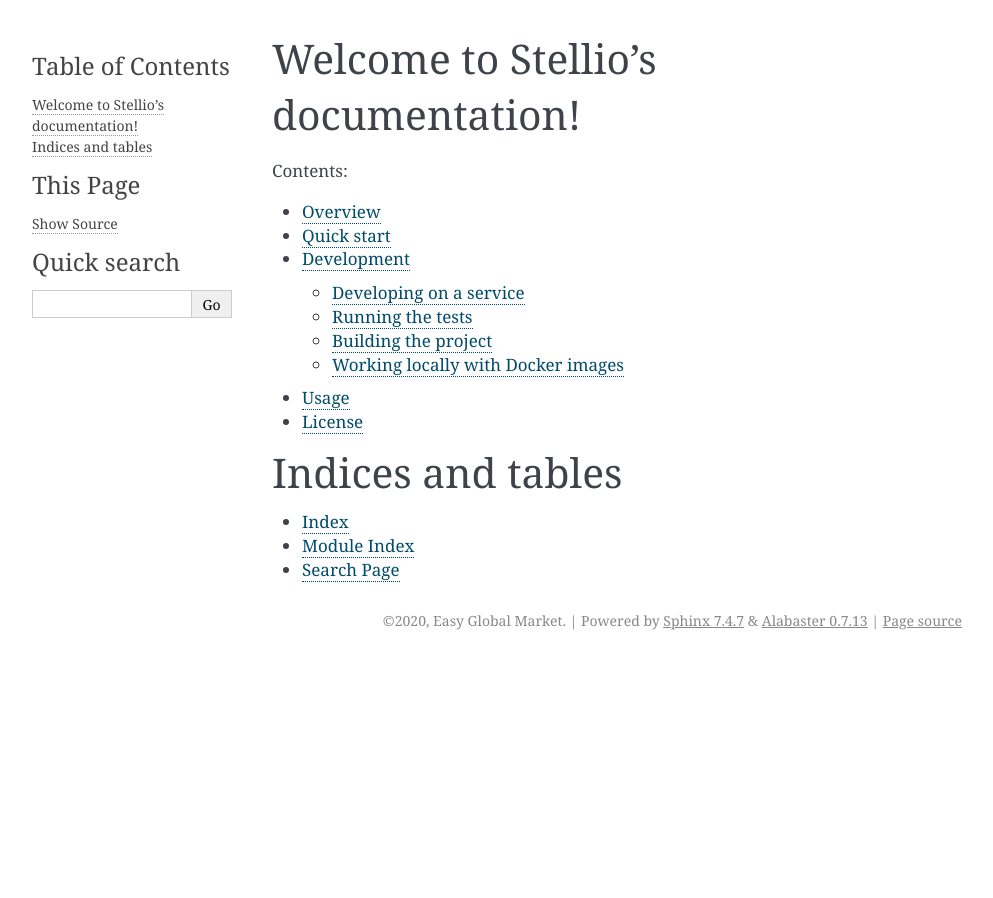
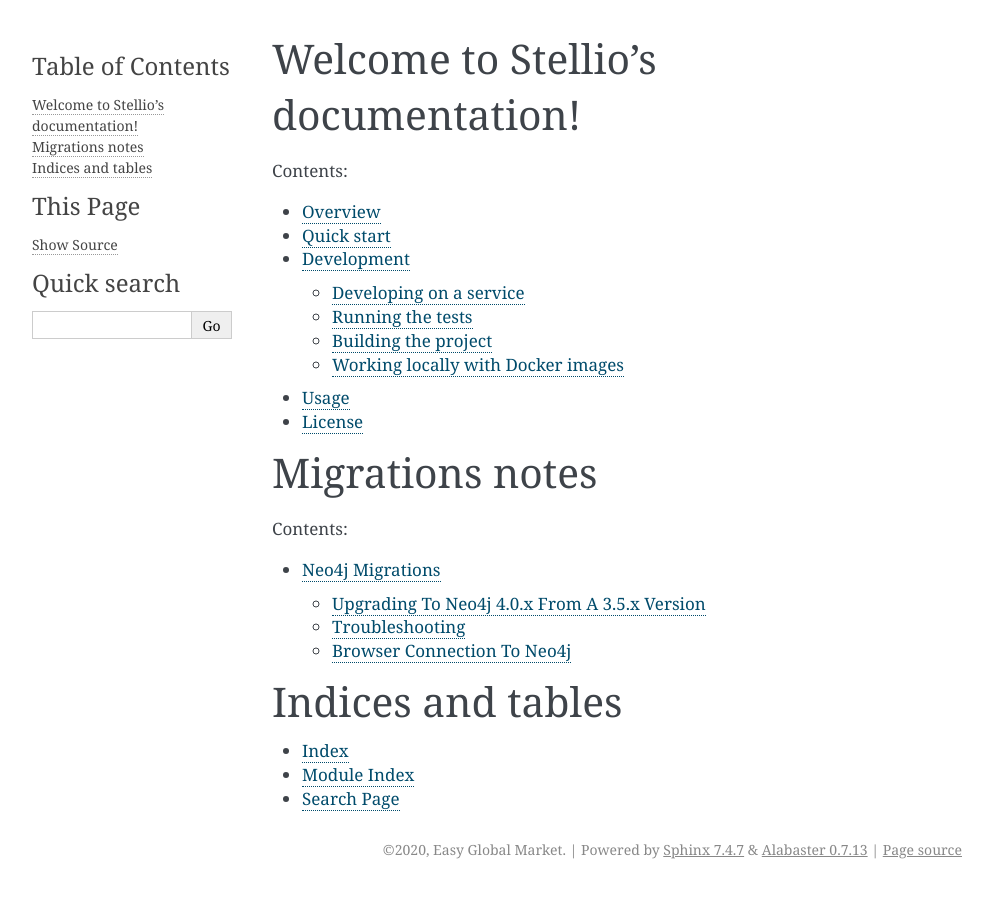
Before and after one commit to stellio-hub/stellio-docs, a Sphinx documentation site: the page built from docs/index.rst, in a window 1280 px wide. Shown: the whole page, without its empty margins (148-1141 px from the left). Built offline with Sphinx 7.4.7, drawn with Linux system fonts in a browser that asks for light colours; some of the changed lines change nothing that is shown.

Commit message:
documentation: add neo4j migration notes from 3.5.x to 4.0.x #37

```diff
--- a/docs/index.rst
+++ b/docs/index.rst
@@ -12,6 +12,14 @@
 
    source/index
 
+Migrations notes
+===================================
+
+.. toctree::
+   :maxdepth: 2
+   :caption: Contents:
+
+   source/migrations/index
 
 Indices and tables
 ==================
--- /dev/null
+++ b/docs/source/migrations/index.rst
@@ -0,0 +1,8 @@
+Neo4j Migrations
+================
+
+.. toctree::
+   :maxdepth: 2
+   :caption: Contents:
+
+   neo4jMigrations
--- /dev/null
+++ b/docs/source/migrations/neo4jMigrations.rst
@@ -0,0 +1,62 @@
+This note describes the necessary steps to migrate a single instance from Neo4j 3.5.x to Neo4j 4.0.x
+
+Upgrading To Neo4j 4.0.x From A 3.5.x Version
+=============================================
+
+-  Backup:
+
+The Data generated and used by the neo4j container to run the neo4j database instance is persisted with a docker volume (declared as stellio-entity-neo4j-storage in the entity-service ``docker-compose.yml``).
+
+We need to make a backup of this volume that can be used if the migration goes wrong.
+
+To list the docker volumes:
+
+.. code-block:: shell
+
+    docker volume ls
+
+We will use the entity-service_stellio-entity-neo4j-storage volume (please consider working with your own volume name if you changed it in the entity-service ``docker-compose.yml``).
+
+To locate the volume mountpoint:
+
+.. code-block:: shell
+
+    docker volume inspect entity-service_stellio-entity-neo4j-storage
+
+The mountpoint is the path of the ``data`` directory generated by the neo4j container.
+
+Make a copy of this directory.
+
+-  Migration:
+
+1- Update the service image in the ``docker-compose.yml`` of the entity-service: Replace neo4j:3.5.14 by neo4j:4.0
+
+2- Set the NEO4J_ALLOW_UPGRADE variable in entity service ``.env`` file to true (This enable upgrading the store format to the 4.x structure).
+
+3- Under the ``_data`` mounted folder, update the database name by renaming the ``graph.db`` folder under ``databases`` folder to ``stellio`` (stellio is the default database name set with the NEO4J_DEFAULT_DATABASE variable in entity service ``.env`` file).
+
+Note: Please consider that the 4.x version add support for multiple databases that follow a naming convention without special characters including dots.
+
+4- In the entity service, recreate the neo4j container by running:
+
+.. code-block:: shell
+
+    docker-compose up -d
+
+5- Once finished, the NEO4J_ALLOW_UPGRADE variable in the entity service ``.env`` file should be set to false.
+
+Troubleshooting
+===============
+
+In case of database connection problem, please consider adding the following environment variable to the entity service ``docker-compose.yml`` file:
+NEO4J_dbms_recovery_fail__on__missing__files=false
+
+and removing the ``neostore.transaction.db.0`` file under the new ``stellio`` folder and recreating the container by running:
+
+.. code-block:: shell
+
+    docker-compose up -d
+
+Browser Connection To Neo4j
+===========================
+For browser connection to Neo4j, please make sure that the Connect URL uses the bolt protocol.
```
